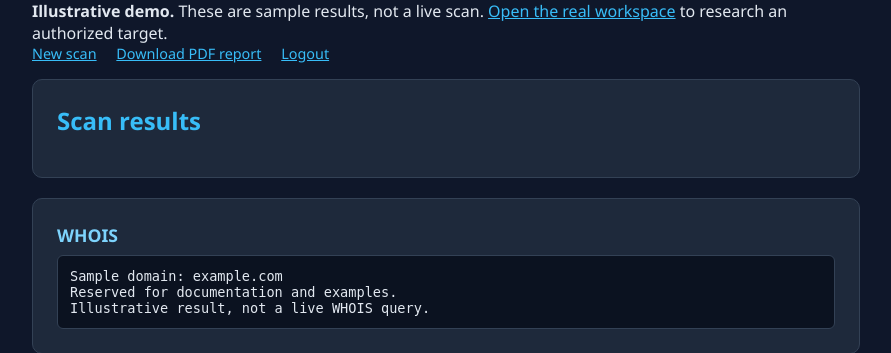
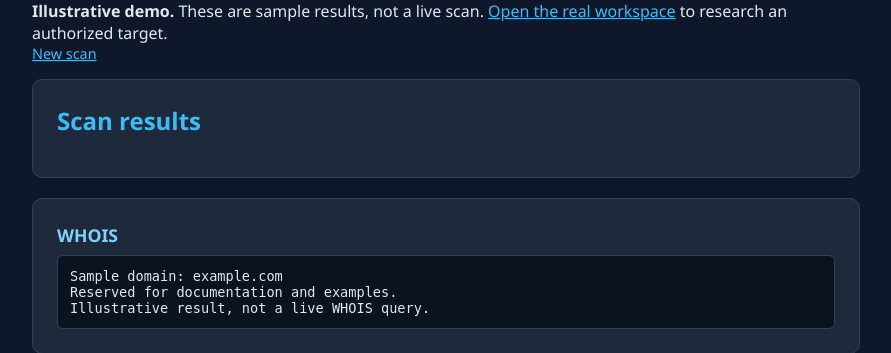
Before and after one commit to Cybersec-001/ReconX, a Flask app: page /demo in a window 1280 px wide. Shown: the part 76-429 px from the top of the page, without its empty margins (194-1085 px from the left). Run offline with Flask 3, Linux system fonts and the light colour scheme.

Commit message:
Update templates/result.html for the public ReconX workspace

```diff
--- a/templates/result.html
+++ b/templates/result.html
@@ -3,8 +3,8 @@
 {% block content %}
 <div class="nav">
   <a href="{{ url_for('index') }}">New scan</a>
-  <a href="{{ url_for('download_pdf') }}">Download PDF report</a>
-  <a href="{{ url_for('logout') }}">Logout</a>
+  {% if not demo_mode %}<a href="{{ url_for('download_pdf') }}">Download PDF report</a>{% endif %}
+  {% if current_user.is_authenticated %}<a href="{{ url_for('logout') }}">Logout</a>{% endif %}
 </div>
 <div class="card">
   <h1>Scan results</h1>
```
